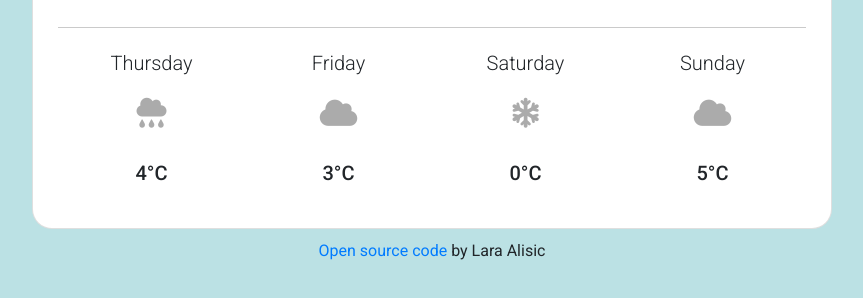
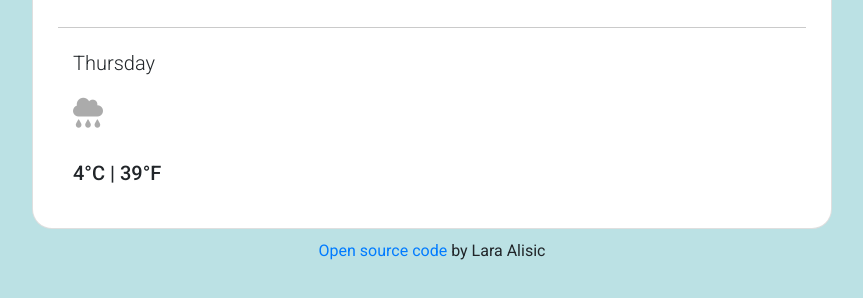
Before and after one commit to laraaaaa98/Weatherapp, a plain HTML site: page index.html in a window 1280 px wide. Shown: the part 336-634 px from the top of the page, without its empty margins (208-1071 px from the left). Drawn offline with nearby package versions, Linux system fonts and the light colour scheme; no server answers.

Commit message:
Changed the HTML for the forecast

```diff
--- a/index.html
+++ b/index.html
@@ -88,28 +88,7 @@
                 <div class="name">Thursday</div>
 
                 <i class="fa-solid fa-cloud-rain"></i>
-                <div class="temp">4°C</div>
-              </div>
-              <div class="col day second">
-                <div class="name">Friday</div>
-
-                <i class="fa-solid fa-cloud"></i>
-                <div class="temp">3°C</div>
-              </div>
-              <div class="col day third">
-                <div class="name">Saturday</div>
-
-                <i class="fa-solid fa-snowflake"></i>
-
-                <div class="temp">0°C</div>
-              </div>
-
-              <div class="col day fourth">
-                <div class="name">Sunday</div>
-
-                <i class="fa-solid fa-cloud"></i>
-
-                <div class="temp">5°C</div>
+                <div class="temp">4°C | 39°F</div>
               </div>
             </div>
           </form>
--- a/src/styles.css
+++ b/src/styles.css
@@ -61,9 +61,7 @@ body {
 .future {
   border-top: 1px solid rgb(202, 202, 202);
 }
-.future .day {
-  text-align: center;
-}
+
 .future .day .name {
   margin-top: 20px;
   font-size: 20px;
```
